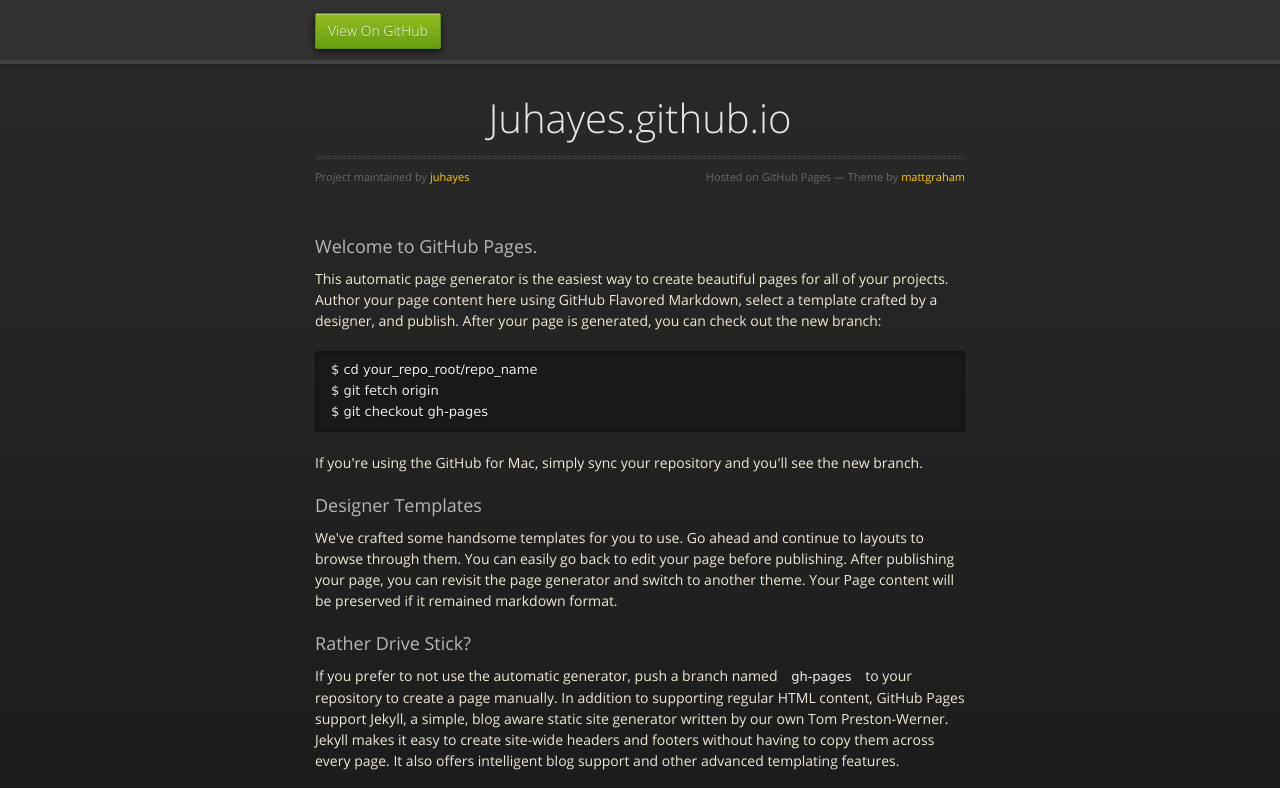
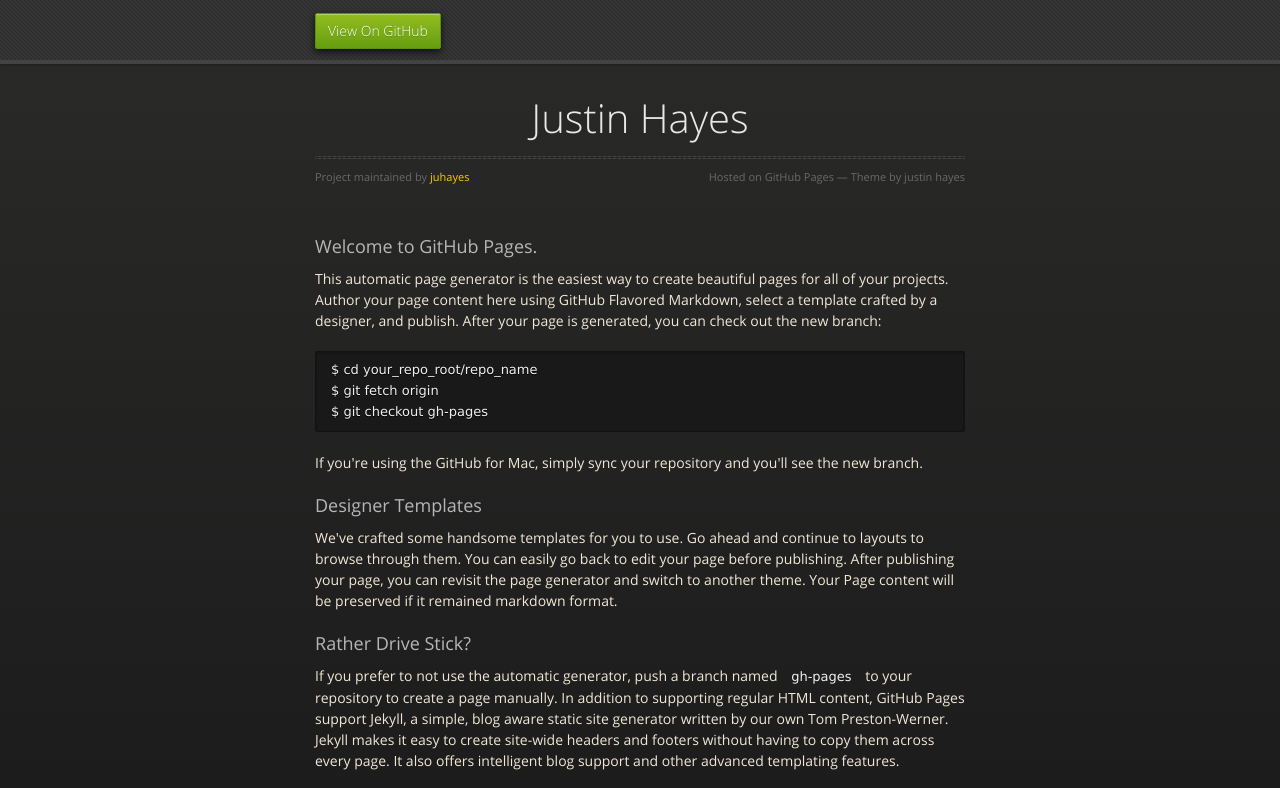
Before and after one commit to juhayes/juhayes.github.io, a plain HTML site: page index.html in a window 1280 px wide. Shown: the top 788 px of the page. Drawn offline with nearby package versions, Linux system fonts and the light colour scheme.

Commit message:
Update index.html

```diff
--- a/index.html
+++ b/index.html
@@ -28,11 +28,11 @@
 
       <section>
         <div id="title">
-          <h1>Juhayes.github.io</h1>
+          <h1>Justin Hayes</h1>
           <p></p>
           <hr>
           <span class="credits left">Project maintained by <a href="https://github.com/juhayes">juhayes</a></span>
-          <span class="credits right">Hosted on GitHub Pages &mdash; Theme by <a href="https://twitter.com/michigangraham">mattgraham</a></span>
+          <span class="credits right">Hosted on GitHub Pages &mdash; Theme by justin hayes</span>
         </div>
 
         <h3>
```
